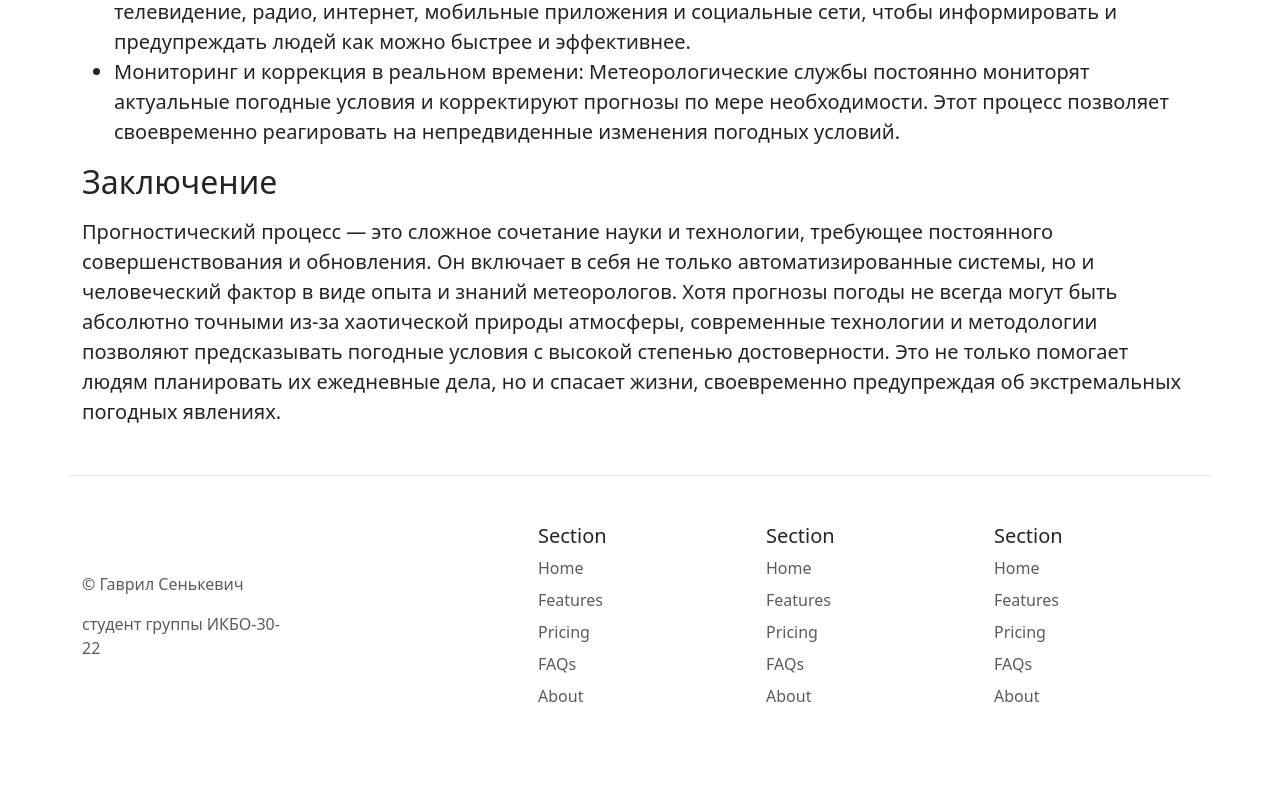
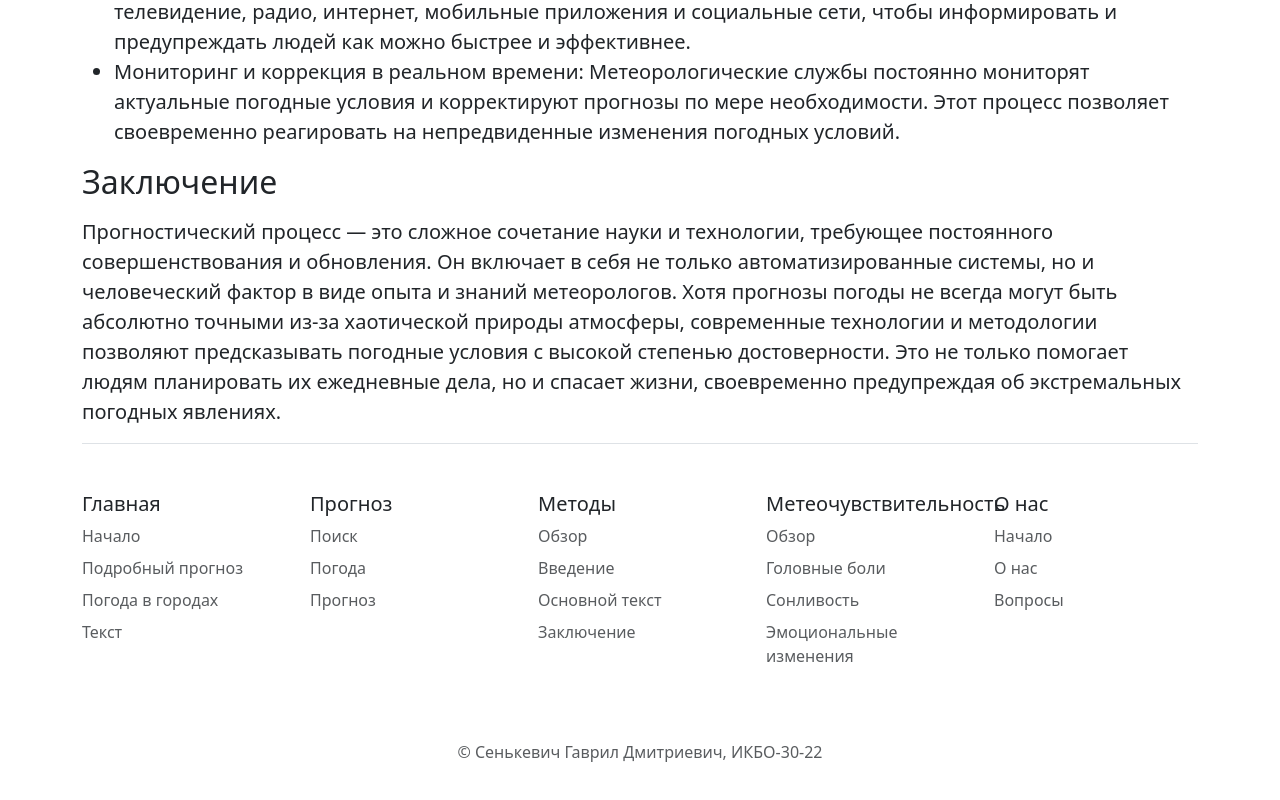
Before and after one commit to weatherwebsite/weatherwebsite.github.io, a plain HTML site: page methods.html in a window 1280 px wide. Shown: the part 2221-3021 px from the top of the page. Drawn offline with nearby package versions, Linux system fonts and the light colour scheme.

Commit message:
Second final

```diff
--- a/methods.html
+++ b/methods.html
@@ -35,7 +35,7 @@
 
     <div class="container">
         <main>
-            <h1>Как работает прогноз погоды?</h1>
+            <h1 id="overview">Как работает прогноз погоды?</h1>
             <div class="row m-5">
                 <div class="col-lg-4">
                     <img class="bd-placeholder-img rounded-circle mx-auto d-block" width="200" height="200" src="images/methods_intro.jpg" role="img" aria-label="Placeholder" preserveAspectRatio="xMidYMid slice" focusable="false"></img>
@@ -61,7 +61,7 @@
             </div>
 
             <div class="lead">
-                <h2 class="mb-3">Введение</h2>
+                <h2 id="intro" class="mb-3">Введение</h2>
                 <p>
                     Прогнозирование погоды - это наука о предвидении состояния атмосферы в ближайшем будущем. Прогнозы погоды не всегда были такими точными и доступными, как это происходит сегодня, и это стало возможным благодаря развитию технологий и экономикой масштаба. В этой статье мы изучим, как собираются данные для прогнозов погоды и как они рассчитываются.
                 </p>
@@ -94,55 +94,66 @@
                     <li><b>Мониторинг и коррекция в реальном времени:</b> Метеорологические службы постоянно мониторят актуальные погодные условия и корректируют прогнозы по мере необходимости. Этот процесс позволяет своевременно реагировать на непредвиденные изменения погодных условий.</li>
                 </ul>
 
-                <h2 class="mb-3">Заключение</h2>
+                <h2 id="outro" class="mb-3">Заключение</h2>
                 <p>Прогностический процесс — это сложное сочетание науки и технологии, требующее постоянного совершенствования и обновления. Он включает в себя не только автоматизированные системы, но и человеческий фактор в виде опыта и знаний метеорологов. Хотя прогнозы погоды не всегда могут быть абсолютно точными из-за хаотической природы атмосферы, современные технологии и методологии позволяют предсказывать погодные условия с высокой степенью достоверности. Это не только помогает людям планировать их ежедневные дела, но и спасает жизни, своевременно предупреждая об экстремальных погодных явлениях.</p>
             </div>
         </main>
     </div>
 
-    <div class="container">
-        <footer class="row row-cols-1 row-cols-sm-2 row-cols-md-5 py-5 my-5 border-top">
+    <div class="container pb-4">
+        <footer class="border-top">
+            <div class="row row-cols-1 row-cols-sm-2 row-cols-md-5 pt-5">
                 <div class="col mb-3">
-                <a href="/" class="d-flex align-items-center mb-3 link-body-emphasis text-decoration-none">
-                    <svg class="bi me-2" width="40" height="32"><use xlink:href="#bootstrap"></use></svg>
-                </a>
-                <p class="text-body-secondary">© Гаврил Сенькевич</p>
-                <p class="text-body-secondary">студент группы ИКБО-30-22</p>
-            </div>
-
-            <div class="col mb-3"></div>
-
-            <div class="col mb-3">
-                <h5>Section</h5>
+                    <h5>Главная</h5>
                     <ul class="nav flex-column">
-                    <li class="nav-item mb-2"><a href="#" class="nav-link p-0 text-body-secondary">Home</a></li>
-                    <li class="nav-item mb-2"><a href="#" class="nav-link p-0 text-body-secondary">Features</a></li>
-                    <li class="nav-item mb-2"><a href="#" class="nav-link p-0 text-body-secondary">Pricing</a></li>
-                    <li class="nav-item mb-2"><a href="#" class="nav-link p-0 text-body-secondary">FAQs</a></li>
-                    <li class="nav-item mb-2"><a href="#" class="nav-link p-0 text-body-secondary">About</a></li>
+                        <li class="nav-item mb-2"><a href="/#" class="nav-link p-0 text-body-secondary">Начало</a></li>
+                        <li class="nav-item mb-2"><a href="/#forecast-input" class="nav-link p-0 text-body-secondary">Подробный прогноз</a></li>
+                        <li class="nav-item mb-2"><a href="/#city-weather" class="nav-link p-0 text-body-secondary">Погода в городах</a></li>
+                        <li class="nav-item mb-2"><a href="/#text" class="nav-link p-0 text-body-secondary">Текст</a></li>
                     </ul>
                 </div>
 
                 <div class="col mb-3">
-                <h5>Section</h5>
+                    <h5>Прогноз</h5>
                     <ul class="nav flex-column">
-                    <li class="nav-item mb-2"><a href="#" class="nav-link p-0 text-body-secondary">Home</a></li>
-                    <li class="nav-item mb-2"><a href="#" class="nav-link p-0 text-body-secondary">Features</a></li>
-                    <li class="nav-item mb-2"><a href="#" class="nav-link p-0 text-body-secondary">Pricing</a></li>
-                    <li class="nav-item mb-2"><a href="#" class="nav-link p-0 text-body-secondary">FAQs</a></li>
-                    <li class="nav-item mb-2"><a href="#" class="nav-link p-0 text-body-secondary">About</a></li>
+                        <li class="nav-item mb-2"><a href="/forecast.html#search" class="nav-link p-0 text-body-secondary">Поиск</a></li>
+                        <li class="nav-item mb-2"><a href="/forecast.html#weather" class="nav-link p-0 text-body-secondary">Погода</a></li>
+                        <li class="nav-item mb-2"><a href="/forecast.html#forecast" class="nav-link p-0 text-body-secondary">Прогноз</a></li>
                     </ul>
                 </div>
 
                 <div class="col mb-3">
-                <h5>Section</h5>
+                    <h5>Методы</h5>
                     <ul class="nav flex-column">
-                    <li class="nav-item mb-2"><a href="#" class="nav-link p-0 text-body-secondary">Home</a></li>
-                    <li class="nav-item mb-2"><a href="#" class="nav-link p-0 text-body-secondary">Features</a></li>
-                    <li class="nav-item mb-2"><a href="#" class="nav-link p-0 text-body-secondary">Pricing</a></li>
-                    <li class="nav-item mb-2"><a href="#" class="nav-link p-0 text-body-secondary">FAQs</a></li>
-                    <li class="nav-item mb-2"><a href="#" class="nav-link p-0 text-body-secondary">About</a></li>
+                        <li class="nav-item mb-2"><a href="/methods.html#overview" class="nav-link p-0 text-body-secondary">Обзор</a></li>
+                        <li class="nav-item mb-2"><a href="/methods.html#intro" class="nav-link p-0 text-body-secondary">Введение</a></li>
+                        <li class="nav-item mb-2"><a href="/methods.html#data" class="nav-link p-0 text-body-secondary">Основной текст</a></li>
+                        <li class="nav-item mb-2"><a href="/methods.html#outro" class="nav-link p-0 text-body-secondary">Заключение</a></li>
                     </ul>
+                </div>
+
+                <div class="col mb-3">
+                    <h5>Метеочувствительность</h5>
+                    <ul class="nav flex-column">
+                        <li class="nav-item mb-2"><a href="/sensitivity.html#overview" class="nav-link p-0 text-body-secondary">Обзор</a></li>
+                        <li class="nav-item mb-2"><a href="/sensitivity.html#headaches" class="nav-link p-0 text-body-secondary">Головные боли</a></li>
+                        <li class="nav-item mb-2"><a href="/sensitivity.html#sleep" class="nav-link p-0 text-body-secondary">Сонливость</a></li>
+                        <li class="nav-item mb-2"><a href="/sensitivity.html#emotions" class="nav-link p-0 text-body-secondary">Эмоциональные изменения</a></li>
+                    </ul>
+                </div>
+
+                <div class="col mb-3">
+                    <h5>О нас</h5>
+                    <ul class="nav flex-column">
+                        <li class="nav-item mb-2"><a href="/about.html" class="nav-link p-0 text-body-secondary">Начало</a></li>
+                        <li class="nav-item mb-2"><a href="/about.html#about" class="nav-link p-0 text-body-secondary">О нас</a></li>
+                        <li class="nav-item mb-2"><a href="/about.html#questions" class="nav-link p-0 text-body-secondary">Вопросы</a></li>
+                    </ul>
+                </div>
+            </div>
+
+            <div class="text-center my-5">
+                <p class="text-body-secondary">© Сенькевич Гаврил Дмитриевич, ИКБО-30-22</p>
             </div>
         </footer>
     </div>
```
Also changed, not shown: about.html (+42 -31 lines), forecast.html (+44 -33 lines), index.html (+44 -33 lines), sensitivity.html (+45 -34 lines). Lines whose indentation alone changed are shown as unchanged.
